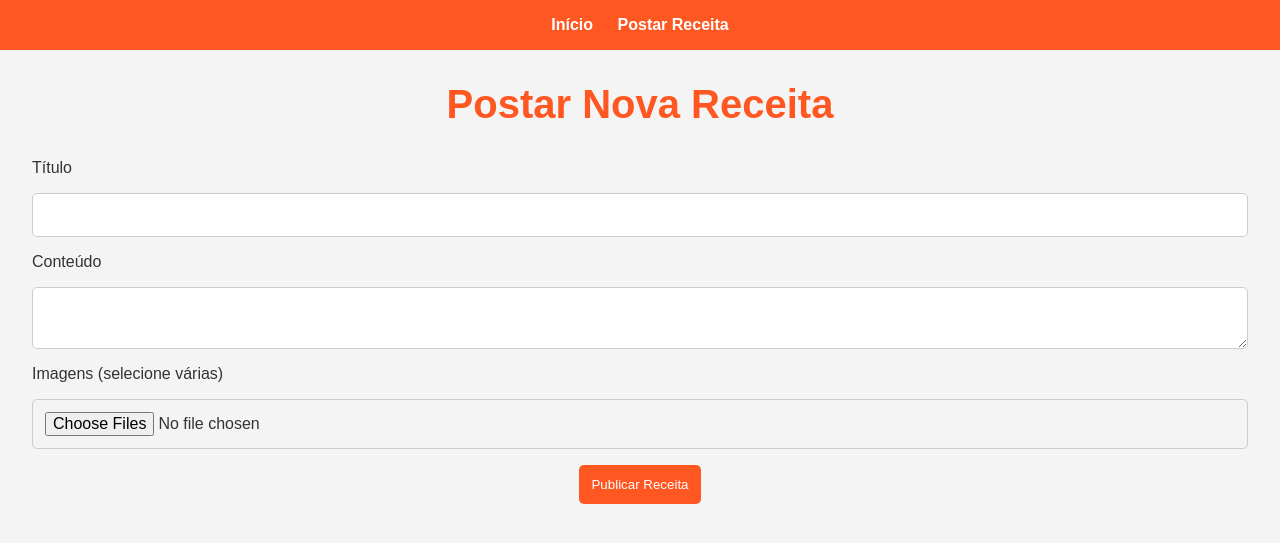
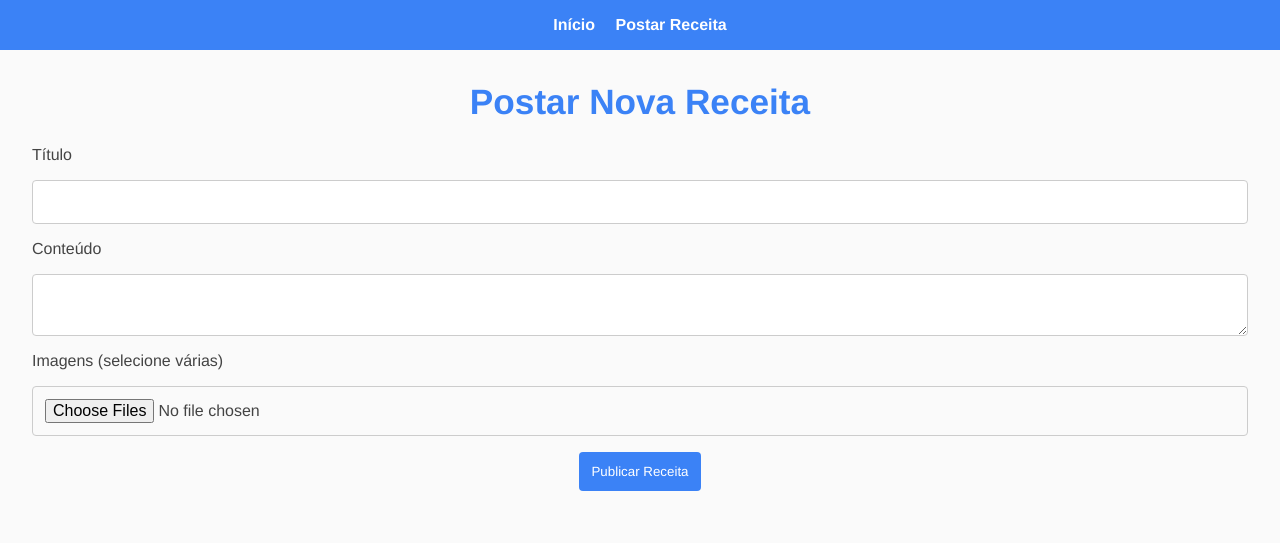
Before and after one commit to Lo-Janota/CulinaryBlog, a PHP site: page /views/post_recipe.php in a window 1280 px wide. Shown: the top 543 px of the page. Run offline with PHP 8.4, Linux system fonts and the light colour scheme.

Commit message:
Mudando CSS.

```diff
--- a/assets/css/styles.css
+++ b/assets/css/styles.css
@@ -3,16 +3,16 @@
     margin: 0;
     padding: 0;
     box-sizing: border-box;
-    font-family: Arial, sans-serif;
+    font-family: 'Helvetica Neue', sans-serif;
 }
 
 body {
-    background-color: #f4f4f4;
-    color: #333;
+    background-color: #fafafa;
+    color: #444;
 }
 
 header {
-    background-color: #ff5722;
+    background-color: #3b82f6;
     padding: 1rem;
     text-align: center;
 }
@@ -23,11 +23,11 @@ header ul {
 
 header ul li {
     display: inline-block;
-    margin: 0 10px;
+    margin: 0 8px;
 }
 
 header ul li a {
-    color: white;
+    color: #fff;
     text-decoration: none;
     font-weight: bold;
 }
@@ -42,74 +42,63 @@ main {
     margin: 0 auto;
     display: flex;
     flex-direction: column;
-    gap: 2rem;
+    gap: 1.5rem;
 }
 
 h1 {
     text-align: center;
-    font-size: 2.5rem;
-    margin-bottom: 2rem;
-    color: #ff5722;
+    font-size: 2.2rem;
+    margin-bottom: 1.5rem;
+    color: #3b82f6;
 }
 
 .post {
-    background-color: white;
+    background-color: #fff;
     padding: 1.5rem;
-    border-radius: 10px;
-    box-shadow: 0 0 10px rgba(0, 0, 0, 0.1);
+    border-radius: 8px;
+    box-shadow: 0 2px 6px rgba(0, 0, 0, 0.05);
     display: flex;
     flex-direction: column;
     gap: 1rem;
-    position: relative;
     text-align: center;
 }
 
-/* Divisão entre o título e a imagem */
 .post h2 {
-    border-bottom: 2px solid #ff5722;
+    border-bottom: 2px solid #3b82f6;
     padding-bottom: 0.5rem;
     margin-bottom: 1rem;
-    font-size: 1.75rem;
-    text-align: center;
+    font-size: 1.5rem;
 }
 
-/* Centralizar a descrição (conteúdo da postagem) */
 .post p {
     font-size: 1rem;
     margin-bottom: 1rem;
     text-align: center;
 }
 
-/* Avaliações no canto inferior direito */
 .post .rating {
-    position: absolute;
-    bottom: 10px;
-    right: 10px;
-    font-size: 1.3rem;
-    color: #ffcc00;
+    font-size: 1.2rem;
+    color: #f59e0b;
     display: flex;
     align-items: center;
     gap: 0.25rem;
 }
 
-/* Avaliação com estrelas pequenas */
+/* Avaliação com estrelas */
 .rating span {
-    font-size: 1.3rem;
+    font-size: 1.2rem;
 }
 
-/* Minimalismo para o campo de seleção de avaliação */
 form select {
-    font-size: 0.85rem;  /* Fonte menor para o dropdown */
-    padding: 0.2rem;     /* Menor espaçamento interno */
-    border-radius: 5px;
+    font-size: 0.9rem;
+    padding: 0.3rem;
+    border-radius: 4px;
     border: 1px solid #ccc;
-    width: auto;         /* Largura ajustada ao conteúdo */
-    background-color: #f4f4f4;
-    color: #333;
+    background-color: #f0f0f0;
+    color: #444;
     cursor: pointer;
 }
 
-/* Formulários de avaliação e comentários */
 form {
     display: flex;
     flex-direction: column;
@@ -119,57 +108,53 @@ form {
 form input, form textarea, form select {
     width: 100%;
     padding: 0.75rem;
-    border-radius: 5px;
+    border-radius: 4px;
     border: 1px solid #ccc;
     font-size: 1rem;
 }
 
 form button {
-    background-color: #ff5722;
-    color: white;
+    background-color: #3b82f6;
+    color: #fff;
     padding: 0.75rem;
     border: none;
-    border-radius: 5px;
+    border-radius: 4px;
     cursor: pointer;
     width: fit-content;
     margin: 0 auto;
 }
 
 form button:hover {
-    background-color: #e64a19;
+    background-color: #2563eb;
 }
 
-/* Divisão clara entre os comentários */
 .comment-section {
-    border-top: 2px solid #ff5722;
+    border-top: 2px solid #3b82f6;
     margin-top: 1.5rem;
     padding-top: 1rem;
 }
 
 .comment-section p {
     margin-bottom: 1rem;
-    border-bottom: 1px solid #ccc;
+    border-bottom: 1px solid #e5e7eb;
     padding-bottom: 0.5rem;
 }
 
-/* Rodapé */
 footer {
-    background-color: #333;
-    color: white;
+    background-color: #111827;
+    color: #fff;
     text-align: center;
     padding: 1rem;
     margin-top: 2rem;
 }
 
-/* Personalização do carrossel */
 .carousel-inner img {
-    border-radius: 10px;
-    box-shadow: 0 0 10px rgba(0, 0, 0, 0.1);
+    border-radius: 8px;
+    box-shadow: 0 2px 6px rgba(0, 0, 0, 0.05);
 }
 
-/* Ajusta os ícones dos controles de navegação */
 .carousel-control-prev-icon,
 .carousel-control-next-icon {
-    background-color: #ff5722;
+    background-color: #3b82f6;
     border-radius: 50%;
 }
```
Also changed, not shown: assets/images/ImagemTeste.jpg (added).
